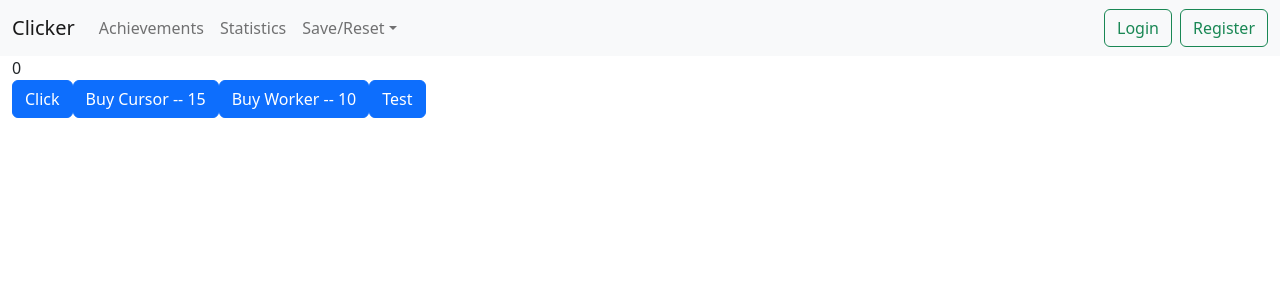
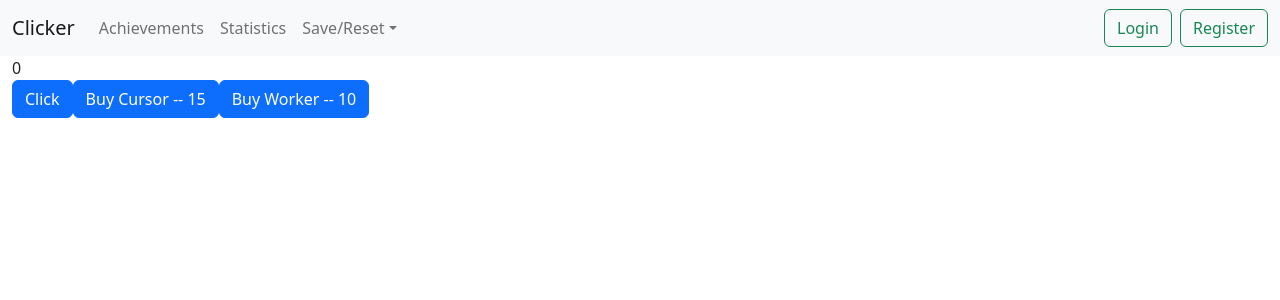
Before and after one commit to matan922/clicker_game_django_react, a React (Create React App) app in the folder frontend/: page / in a window 1280 px wide. Shown: the top 300 px of the page. Built offline with nearby package versions, Linux system fonts and the light colour scheme.

Commit message:
added number formatting

```diff
--- a/frontend/src/components/ClickerGame.tsx
+++ b/frontend/src/components/ClickerGame.tsx
@@ -15,16 +15,21 @@ const ClickerGame = () => {
   const dispatch = useAppDispatch();
 
   const format = (number: number) => {
-    let exponent = Math.floor(Math.log10(number))
-    let mantissa = number / 10 ** exponent
-    console.log(new Intl.NumberFormat().format(number))
-    if (exponent >= 6) {
-      console.log(number + "M")
-      return mantissa.toFixed(2) + "M"
+    const formatRules: any = [
+      { divisor: 1e6, suffix: " Million" },
+      { divisor: 1e9, suffix: " Billion" },
+      { divisor: 1e12, suffix: " Trillion" },
+    ];
+
+    for (const rule of formatRules) {
+      if (number >= rule.divisor) {
+        const mantissa = number / rule.divisor;
+        console.log(mantissa.toFixed(1) + rule.suffix)
+        return mantissa.toFixed(1) + rule.suffix;
+      }
     }
 
-    console.log(number.toFixed(0))
-    return mantissa.toFixed(0);
+    return number.toFixed(0);
   };
 
   const coins = clicker.coins;
@@ -43,7 +48,6 @@ const ClickerGame = () => {
         <Button onClick={() => dispatch(buyWorker())}>
           Buy Worker -- {workerCost}
         </Button>
-        <Button onClick={() => format(3000000)}>Test</Button>
       </Container>
     </div>
   );
--- a/frontend/src/routes/App.tsx
+++ b/frontend/src/routes/App.tsx
@@ -11,7 +11,6 @@ function App() {
   const dispatch = useAppDispatch()
   const clicker = useAppSelector((state) => state.clicker);
   const workersValue = clicker.workers.value
-  console.log(workersValue)
 
 
   useEffect(() => {
```
